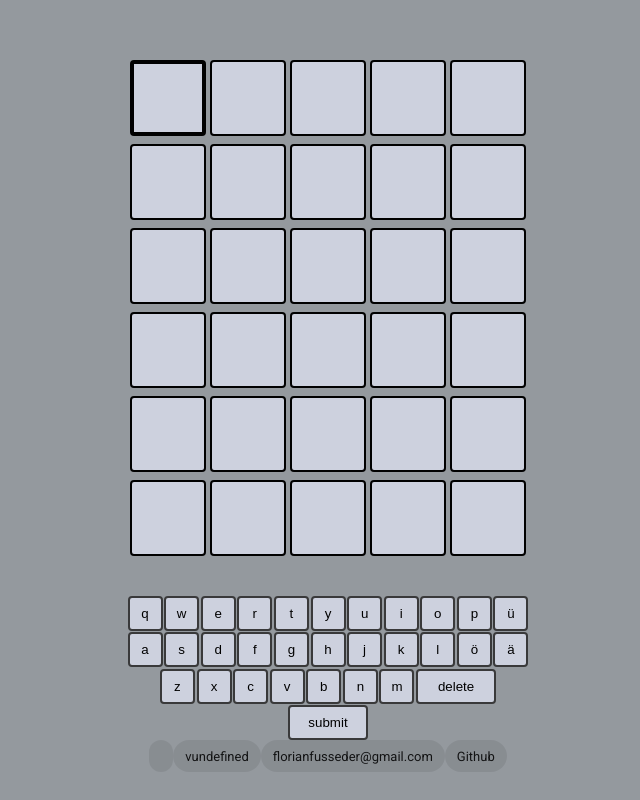
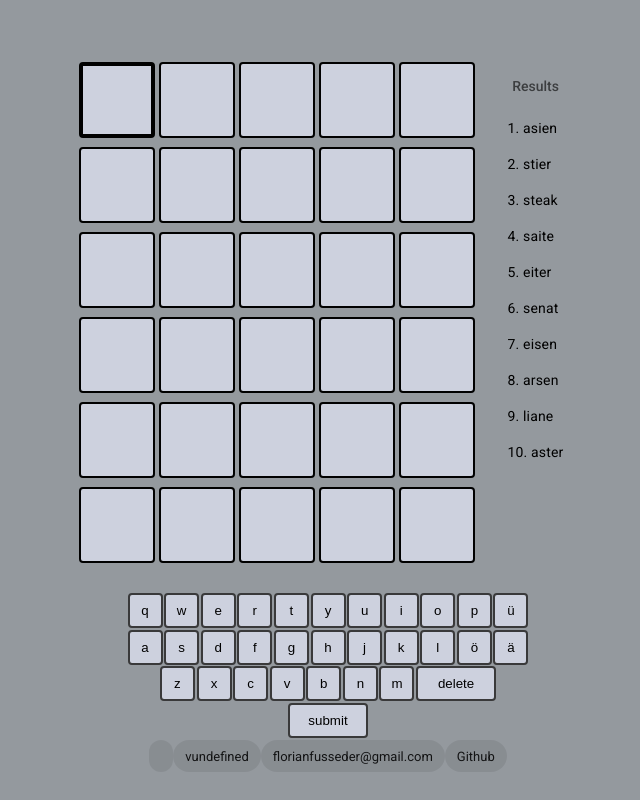
Before and after one commit to FlorianFusseder/wordle, a React (Create React App) app in the folder frontend/: page / in a window 1280 px wide. Shown: the whole page, without its empty margins (312-952 px from the left). Built offline with nearby package versions, Linux system fonts and the light colour scheme.

Commit message:
Add list

```diff
--- a/frontend/src/App.css
+++ b/frontend/src/App.css
@@ -1,5 +1,9 @@
 .App {
     text-align: center;
+}
+
+body{
+    background-color: #94999e;
 }
 
 .App-header {
--- a/frontend/src/App.tsx
+++ b/frontend/src/App.tsx
@@ -4,10 +4,12 @@ import './App.css';
 import Box from '@mui/material/Box'
 import Chip from '@mui/material/Chip'
 import Stack from "@mui/material/Stack";
+import Container from "@mui/material/Container";
 
 
 function App() {
     return (
+        <Container maxWidth="sm">
             <Box className="App">
                 <link
                     rel="stylesheet"
@@ -22,11 +24,13 @@ function App() {
                     <Stack className="sticky-footer" direction="row" justifyContent="center">
                         <Chip label={process.env.REACT_APP_NAME}/>
                         <Chip label={"v" + process.env.REACT_APP_VERSION}/>
-                    <Chip component="a" href="mailto:florianfusseder@gmail.com" clickable label="florianfusseder@gmail.com"/>
+                        <Chip component="a" href="mailto:florianfusseder@gmail.com" clickable
+                              label="florianfusseder@gmail.com"/>
                         <Chip component="a" href="https://github.com/FlorianFusseder/wordle" clickable label="Github"/>
                     </Stack>
                 </header>
             </Box>
+        </Container>
     );
 }
 
--- a/frontend/src/components/Board.tsx
+++ b/frontend/src/components/Board.tsx
@@ -1,6 +1,6 @@
 import Square from "./Square";
-import {Position, PlayingField, Code} from './Game'
-import React, {ChangeEvent, KeyboardEvent, createRef, useEffect, MouseEvent} from "react";
+import {Code, PlayingField, Position} from './Game'
+import React, {ChangeEvent, createRef, KeyboardEvent, MouseEvent, useEffect} from "react";
 import Grid from '@mui/material/Grid'
 
 type BoardProps = {
@@ -22,13 +22,13 @@ const Board = ({array, onChange, onKeyUp, current_pos, change_color_to_code}: Bo
     })
 
     return (
-        <Grid container spacing={1} marginBottom={5}>
+        <Grid container rowSpacing="9px" width="400px">
             {
                 array.map((arr_row, row) =>
-                    <Grid container item columns={5} spacing={.5} justifyContent="center" key={`row:${row}`}>
+                    <Grid container item columns={5} key={`row:${row}`}>
                         {
                             arr_row.map((fieldInfo, column) =>
-                                <Grid item key={`row:${row}_col:${column}`}>
+                                <Grid item key={`row:${row}_col:${column}`} xs={1}>
                                     <Square
                                         key_={`row:${row}_col:${column}_square`}
                                         value={fieldInfo.character}
--- a/frontend/src/components/Game.tsx
+++ b/frontend/src/components/Game.tsx
@@ -1,6 +1,8 @@
 import Board from "./Board";
 import Keyboard from "./Keyboard"
 import React, {ChangeEvent, KeyboardEvent, MouseEvent, useState} from "react";
+import {ResultList} from "./ResultList";
+import Stack from "@mui/material/Stack";
 
 
 export enum Code {
@@ -82,6 +84,10 @@ type GameProps = {
     caret: Position
 }
 
+type resultList = {
+    results: Array<string>
+}
+
 
 export function Game() {
 
@@ -91,6 +97,10 @@ export function Game() {
         arr: Array(6).fill(null).map(() => Array(5).fill({character: "", code: Code._undefined})),
         caret: new Position(0, 0)
     })
+
+    const [resultState, setResultState] = useState<resultList>({
+        results: ["asien", "stier", "steak", "saite", "eiter", "senat", "eisen", "arsen", "liane", "aster"]
+    });
 
     function submitForm() {
 
@@ -217,6 +227,7 @@ export function Game() {
 
     return (
         <React.Fragment>
+            <Stack direction="row" marginBottom="30px">
                 <Board
                     array={gameState.arr}
                     onChange={onChange}
@@ -233,6 +244,8 @@ export function Game() {
                         })
                     }}
                 />
+                <ResultList list={resultState.results.slice()}/>
+            </Stack>
             <Keyboard onClick={keyBoardClick}/>
         </React.Fragment>
     )
--- /dev/null
+++ b/frontend/src/components/ResultList.css
@@ -0,0 +1,6 @@
+.result-list {
+    color: black;
+    max-height: content-box;
+    overflow: auto;
+    margin-left: 15px;
+}
--- /dev/null
+++ b/frontend/src/components/ResultList.tsx
@@ -0,0 +1,34 @@
+import "./ResultList.css"
+import * as React from 'react';
+import Box from '@mui/material/Box';
+import List from '@mui/material/List';
+import ListItem from '@mui/material/ListItem';
+import ListItemButton from '@mui/material/ListItemButton';
+import ListItemText from '@mui/material/ListItemText';
+import ListSubheader from '@mui/material/ListSubheader';
+
+type ResultListProps = {
+    list: Array<string>
+}
+
+
+export const ResultList = ({list}: ResultListProps) => {
+    return (
+        <Box className="result-list">
+            <nav aria-label="wordlist">
+                <List dense={true} subheader={<li/>}>
+                    <ListSubheader sx={{bgcolor: "#94999e"}}>Results</ListSubheader>
+                    {
+                        list.map((word, index) => (
+                            <ListItem key={index} disablePadding>
+                                <ListItemButton>
+                                    <ListItemText primary={index + 1 + ". " + word}/>
+                                </ListItemButton>
+                            </ListItem>
+                        ))
+                    }
+                </List>
+            </nav>
+        </Box>
+    )
+}
--- a/frontend/src/components/Square.css
+++ b/frontend/src/components/Square.css
@@ -54,7 +54,7 @@ input[value=""].square.current {
 .square-container .color-picker-buttons button {
     border: none;
     width: 24px;
-    height: 20px;
+    height: 15px;
     position: absolute;
     box-sizing: border-box;
 }
```
Lines whose indentation alone changed are shown as unchanged.
